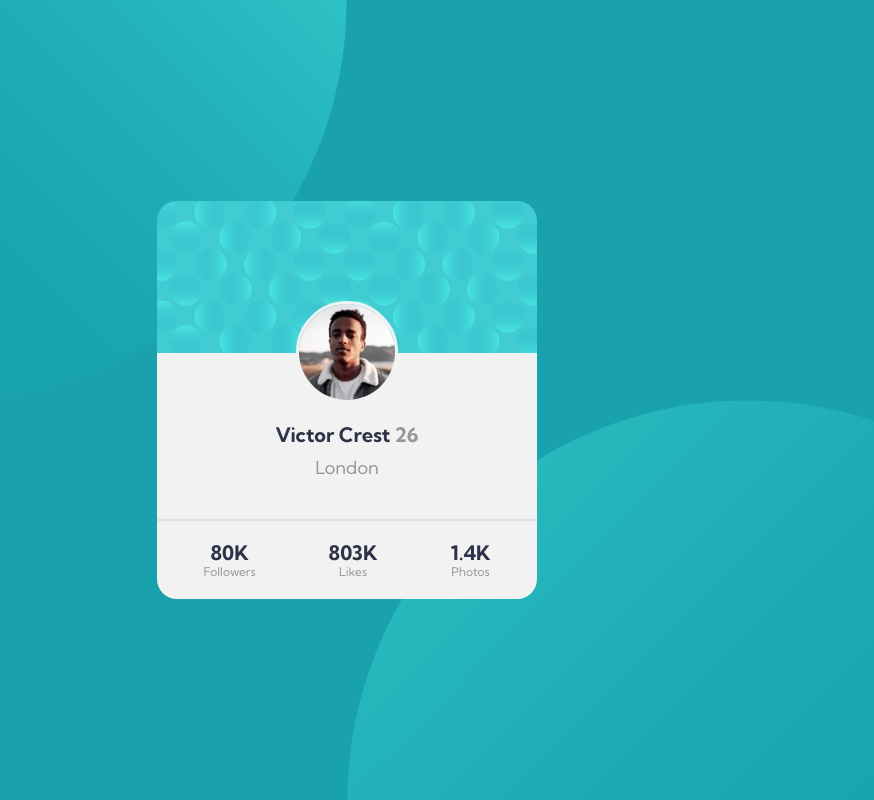
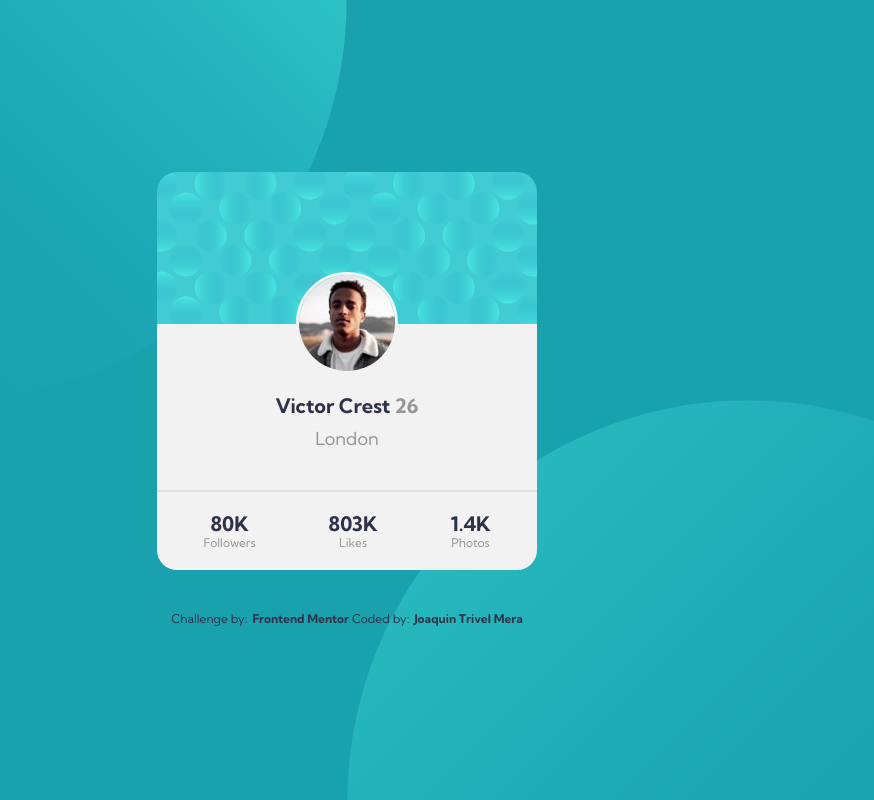
Before and after one commit to jtrivel/profile-card-component, a plain HTML site: page index.html in a window 1280 px wide. Shown: the whole page, without its empty margins (293-1167 px from the left). Drawn offline with Linux system fonts and the light colour scheme.

Commit message:
second commit

```diff
--- a/index.html
+++ b/index.html
@@ -28,6 +28,10 @@
       </div>
     </div>
   </main>
+  <footer class="footer">
+    Challenge by:<a href="https://www.frontendmentor.io?ref=challenge" target="_blank" class="footer__link">Frontend Mentor</a>
+    Coded by:<a href="#" class="footer__link">Joaquin Trivel Mera</a>
+  </footer>
 </body>
 
 </html>
--- a/src/scss/base/_globals.scss
+++ b/src/scss/base/_globals.scss
@@ -18,8 +18,10 @@ body {
     background-size: contain, contain;
   }
   display: flex;
+  flex-direction: column;
   align-items: center;
   justify-content: center;
+  gap: 4rem;
 }
 
 .main {
--- /dev/null
+++ b/src/scss/ui/_footer.scss
@@ -0,0 +1,17 @@
+@use "../base/variables" as v;
+@use "../base/mixins" as m;
+
+.footer {
+  font-size: 1.2rem;
+  text-align: center;
+  color: v.$desaturatedBlue;
+
+  &__link {
+    text-decoration: none;
+    display: inline-block;
+    margin-left:.5rem ;
+    color: v.$desaturatedBlue;
+    font-weight: 700;
+  }
+
+}
--- a/src/scss/ui/_index.scss
+++ b/src/scss/ui/_index.scss
@@ -1 +1,2 @@
 @forward 'card';
+@forward 'footer';
```
Also changed, not shown: src/styles/app.css, 2 other files.
